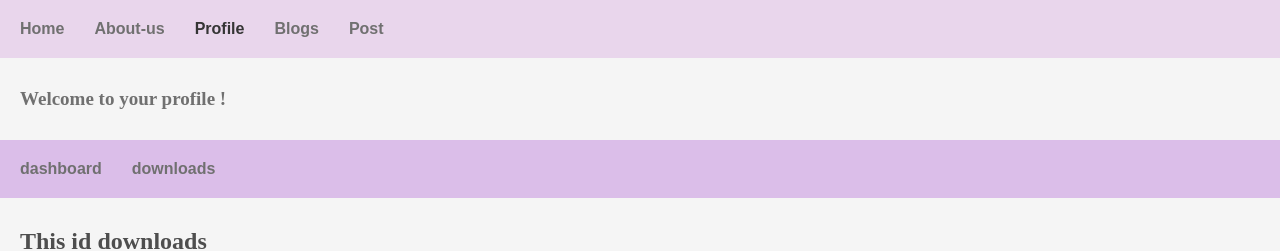
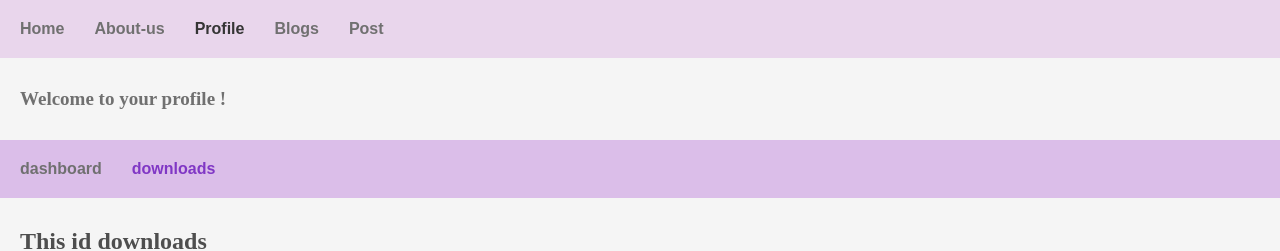
Before and after one commit to samamoazemi/react-router-dom, a React (Create React App) app: page /profile/downloads in a window 1280 px wide. Shown: the top 251 px of the page. Built offline with nearby package versions, Linux system fonts and the light colour scheme.

Commit message:
Details of nested routes

```diff
--- a/src/components/SideBar.js
+++ b/src/components/SideBar.js
@@ -1,14 +1,18 @@
-import { Link } from "react-router-dom";
+import { NavLink } from "react-router-dom";
 
 const SideBar = () => {
     return (
         <aside>
          <ul className="aside">
            <li>
-              <Link to="/profile/dashboard"> dashboard </Link>
+              <NavLink to="/profile/dashboard" activeClassName="activeTab">
+                dashboard
+              </NavLink>
            </li>
            <li>
-              <Link to="/profile/downloads"> downloads </Link>
+              <NavLink to="/profile/downloads" activeClassName="activeTab">
+                downloads
+              </NavLink>
            </li>
          </ul>
         </aside>
--- a/src/index.css
+++ b/src/index.css
@@ -53,3 +53,6 @@ footer{
 .aside{
     background-color: #dbbee9;
 }
+.activeTab{
+    color: rgb(128, 55, 197);
+}
```
